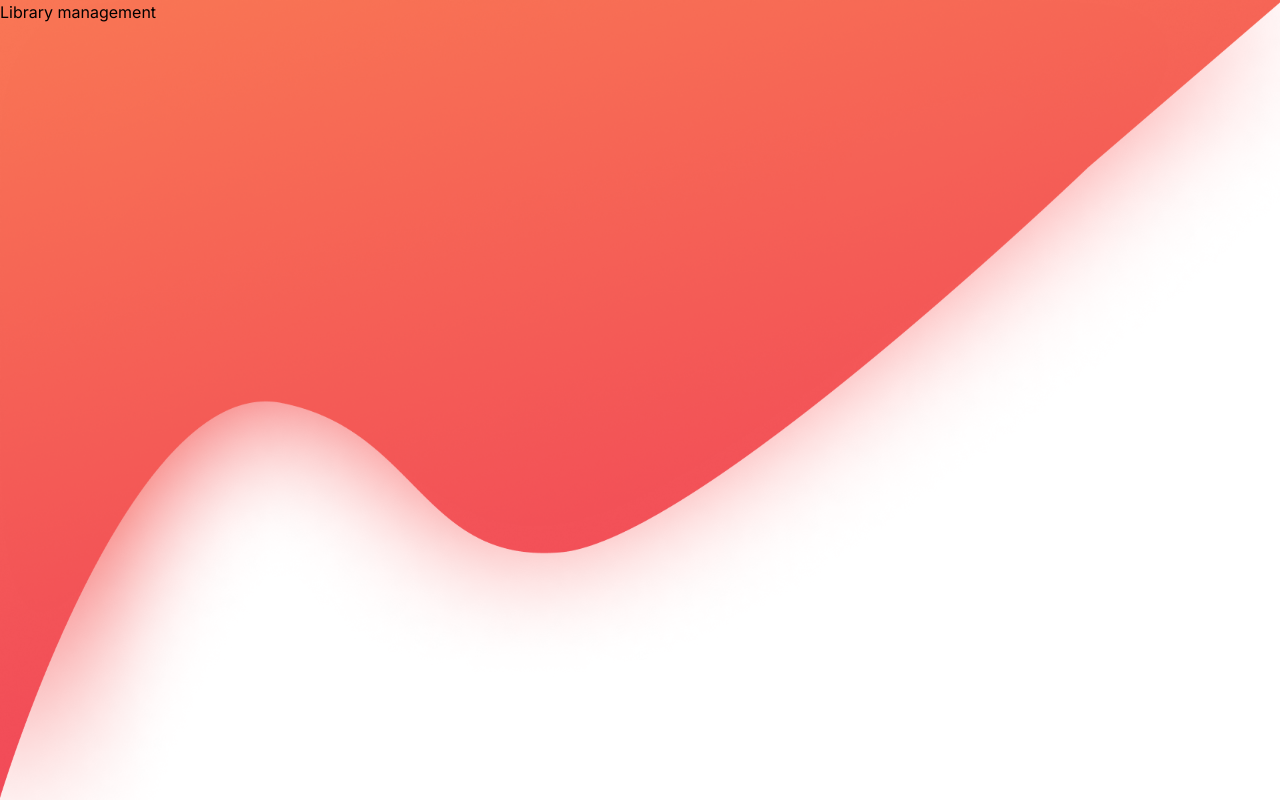
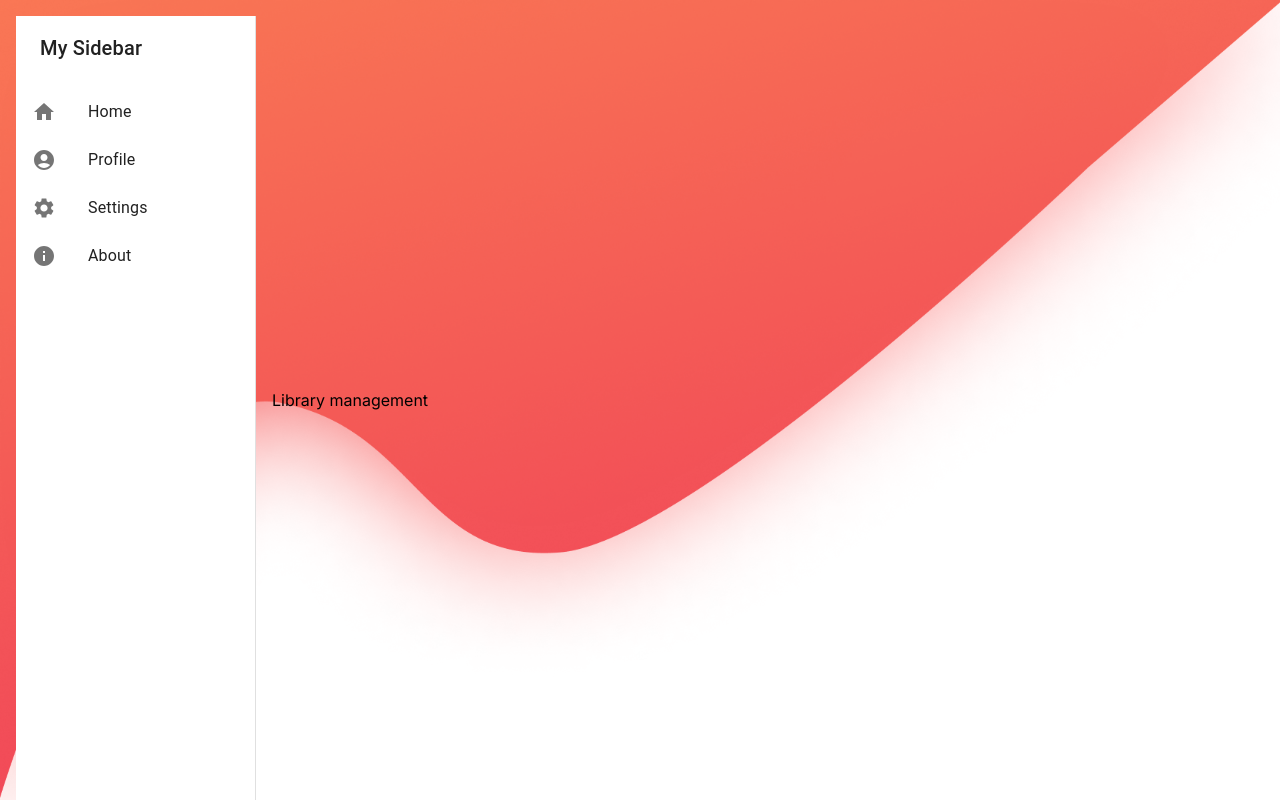
Before and after one commit to chethanmv-31/Library-Management-UI, a Next.js app: page / in a window 1280 px wide. Built offline with nearby package versions, Linux system fonts and the light colour scheme.

Commit message:
added side bar

```diff
--- a/package.json
+++ b/package.json
@@ -11,6 +11,7 @@
   "dependencies": {
     "@emotion/react": "^11.13.0",
     "@emotion/styled": "^11.13.0",
+    "@heroicons/react": "^2.1.5",
     "@mui/icons-material": "^5.16.7",
     "@mui/material": "^5.16.7",
     "@reduxjs/toolkit": "^2.2.7",
--- a/src/app/globals.css
+++ b/src/app/globals.css
@@ -37,5 +37,5 @@ body {
     height: 100vh;
     width: 100vw;
     margin: 0;
-    padding: 0;
+    padding: 2rem;
 }
--- a/src/app/layout.tsx
+++ b/src/app/layout.tsx
@@ -5,6 +5,9 @@ import { Inter } from "next/font/google";
 import "./globals.css";
 import { store } from "@/store/store";
 import { Provider } from "react-redux";
+import Sidebar from "@/components/Sidebar";
+import { useEffect, useState } from "react";
+import { usePathname } from "next/navigation";
 
 const inter = Inter({ subsets: ["latin"] });
 
@@ -18,10 +21,28 @@ export default function RootLayout({
 }: Readonly<{
   children: React.ReactNode;
 }>) {
+  const pathname = usePathname();
+  const [isMounted, setIsMounted] = useState(false);
+
+  useEffect(() => {
+    setIsMounted(true);
+  }, []);
+
+  if (!isMounted) {
+    return null;
+  }
+
+  const isAuthPage = pathname === "/login" || pathname === "/signup";
+
   return (
     <html lang="en">
       <body className={inter.className}>
-        <Provider store={store}>{children}</Provider>
+        <div className="justify-center flex items-center h-full">
+          {!isAuthPage && <Sidebar />}
+          <Provider store={store}>
+            <main style={{ flexGrow: 1 }}>{children}</main>
+          </Provider>
+        </div>
       </body>
     </html>
   );
--- /dev/null
+++ b/src/components/Sidebar.tsx
@@ -0,0 +1,74 @@
+import React from "react";
+import {
+  Box,
+  Drawer,
+  List,
+  ListItem,
+  ListItemIcon,
+  ListItemText,
+  Toolbar,
+  Typography,
+} from "@mui/material";
+import { Home, AccountCircle, Settings, Info } from "@mui/icons-material";
+
+const Sidebar = () => {
+  const drawerWidth = 240;
+
+  return (
+    <Box>
+      <Drawer
+        sx={{
+          width: drawerWidth,
+          flexShrink: 0,
+          "& .MuiDrawer-paper": {
+            width: drawerWidth,
+            boxSizing: "border-box",
+            marginTop: "1rem",   // Top margin for the paper
+            marginBottom: "1rem", // Bottom margin for the paper
+            marginLeft: "1rem",   // Left margin for the paper
+            marginRight: "1rem",  // Right margin for the paper (optional)
+          },
+        }}
+        variant="permanent"
+        anchor="left"
+      >
+        <Toolbar>
+          <Typography variant="h6" noWrap component="div">
+            My Sidebar
+          </Typography>
+        </Toolbar>
+        <List>
+          <ListItem button key="Home">
+            <ListItemIcon>
+              <Home />
+            </ListItemIcon>
+            <ListItemText primary="Home" />
+          </ListItem>
+
+          <ListItem button key="Profile">
+            <ListItemIcon>
+              <AccountCircle />
+            </ListItemIcon>
+            <ListItemText primary="Profile" />
+          </ListItem>
+
+          <ListItem button key="Settings">
+            <ListItemIcon>
+              <Settings />
+            </ListItemIcon>
+            <ListItemText primary="Settings" />
+          </ListItem>
+
+          <ListItem button key="About">
+            <ListItemIcon>
+              <Info />
+            </ListItemIcon>
+            <ListItemText primary="About" />
+          </ListItem>
+        </List>
+      </Drawer>
+    </Box>
+  );
+};
+
+export default Sidebar;
```
Also changed, not shown: 1 other file (tests, documents, lock files or other folders).
